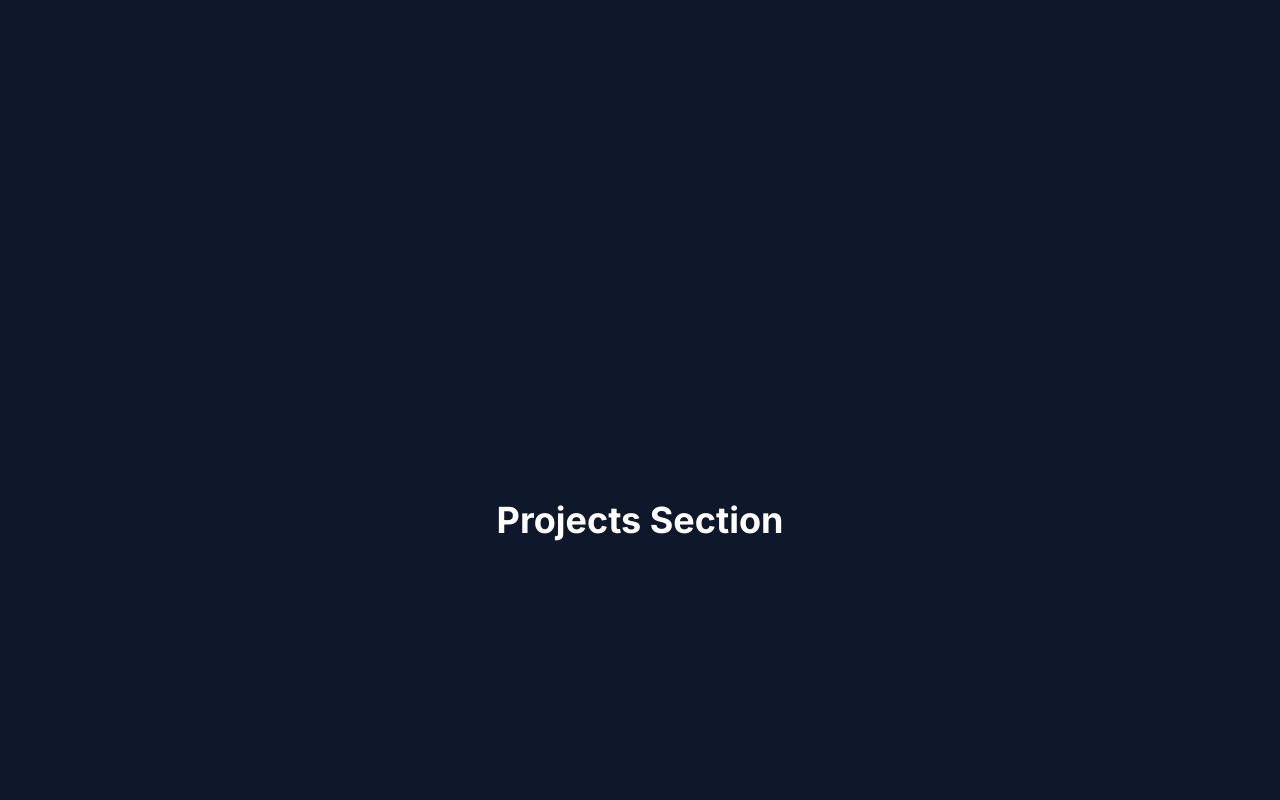
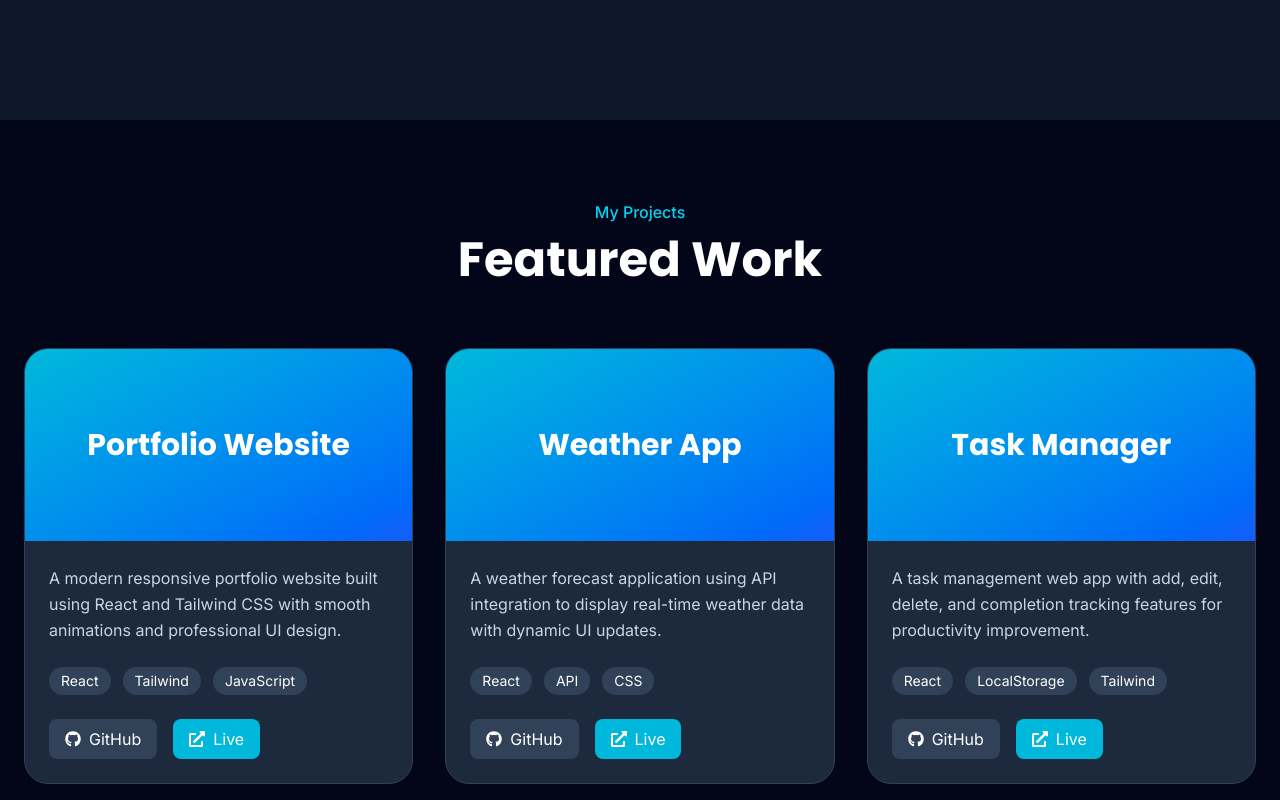
Before and after one commit to Divyasrirowtu/my-portfolio, a React (Vite) app: page / in a window 1280 px wide. Shown: the part 2280-3080 px from the top of the page. Built offline with nearby package versions, Linux system fonts and the light colour scheme; the HTML template or start-up script is replaced by a standard one.

Commit message:
Built projects section with project cards

```diff
--- a/src/App.jsx
+++ b/src/App.jsx
@@ -2,6 +2,7 @@ import Navbar from "./components/Navbar"
 import Hero from "./components/Hero"
 import About from "./components/About"
 import Skills from "./components/Skills"
+import Projects from "./components/Projects"
 
 function App() {
   return (
@@ -15,14 +16,7 @@ function App() {
 
       <Skills />
 
-      <section
-        id="projects"
-        className="h-screen flex items-center justify-center"
-      >
-        <h1 className="text-4xl font-bold">
-          Projects Section
-        </h1>
-      </section>
+      <Projects />
 
       <section
         id="contact"
--- /dev/null
+++ b/src/components/Projects.jsx
@@ -0,0 +1,136 @@
+import { FaGithub, FaExternalLinkAlt } from "react-icons/fa"
+
+function Projects() {
+
+  const projects = [
+    {
+      title: "Portfolio Website",
+      description:
+        "A modern responsive portfolio website built using React and Tailwind CSS with smooth animations and professional UI design.",
+
+      tech: ["React", "Tailwind", "JavaScript"],
+
+      github: "https://github.com/yourusername/portfolio",
+
+      live: "https://yourportfolio.vercel.app",
+    },
+
+    {
+      title: "Weather App",
+      description:
+        "A weather forecast application using API integration to display real-time weather data with dynamic UI updates.",
+
+      tech: ["React", "API", "CSS"],
+
+      github: "https://github.com/yourusername/weather-app",
+
+      live: "https://weather-app.vercel.app",
+    },
+
+    {
+      title: "Task Manager",
+      description:
+        "A task management web app with add, edit, delete, and completion tracking features for productivity improvement.",
+
+      tech: ["React", "LocalStorage", "Tailwind"],
+
+      github: "https://github.com/yourusername/task-manager",
+
+      live: "https://task-manager.vercel.app",
+    },
+  ]
+
+  return (
+    <section
+      id="projects"
+      className="min-h-screen px-6 py-20 bg-slate-950"
+    >
+      <div className="max-w-7xl mx-auto">
+
+        {/* Heading */}
+        <div className="text-center mb-16">
+
+          <p className="text-cyan-400 font-medium mb-3">
+            My Projects
+          </p>
+
+          <h2 className="text-4xl md:text-5xl font-bold font-[Poppins]">
+            Featured Work
+          </h2>
+
+        </div>
+
+        {/* Project Cards */}
+        <div className="grid md:grid-cols-2 lg:grid-cols-3 gap-8">
+
+          {projects.map((project, index) => (
+            <div
+              key={index}
+              className="bg-slate-800 border border-slate-700 rounded-3xl overflow-hidden hover:-translate-y-2 hover:shadow-2xl hover:shadow-cyan-500/10 transition duration-300"
+            >
+
+              {/* Image Placeholder */}
+              <div className="h-48 bg-gradient-to-br from-cyan-500 to-blue-600 flex items-center justify-center">
+
+                <h3 className="text-3xl font-bold font-[Poppins]">
+                  {project.title}
+                </h3>
+
+              </div>
+
+              {/* Content */}
+              <div className="p-6">
+
+                <p className="text-slate-300 leading-relaxed mb-6">
+                  {project.description}
+                </p>
+
+                {/* Tech Stack */}
+                <div className="flex flex-wrap gap-3 mb-6">
+
+                  {project.tech.map((item, i) => (
+                    <span
+                      key={i}
+                      className="px-3 py-1 bg-slate-700 rounded-full text-sm"
+                    >
+                      {item}
+                    </span>
+                  ))}
+
+                </div>
+
+                {/* Buttons */}
+                <div className="flex gap-4">
+
+                  <a
+                    href={project.github}
+                    target="_blank"
+                    className="flex items-center gap-2 px-4 py-2 bg-slate-700 hover:bg-slate-600 rounded-lg transition"
+                  >
+                    <FaGithub />
+                    GitHub
+                  </a>
+
+                  <a
+                    href={project.live}
+                    target="_blank"
+                    className="flex items-center gap-2 px-4 py-2 bg-cyan-500 hover:bg-cyan-400 rounded-lg transition"
+                  >
+                    <FaExternalLinkAlt />
+                    Live
+                  </a>
+
+                </div>
+
+              </div>
+
+            </div>
+          ))}
+
+        </div>
+      </div>
+    </section>
+  )
+}
+
+export default Projects
```
